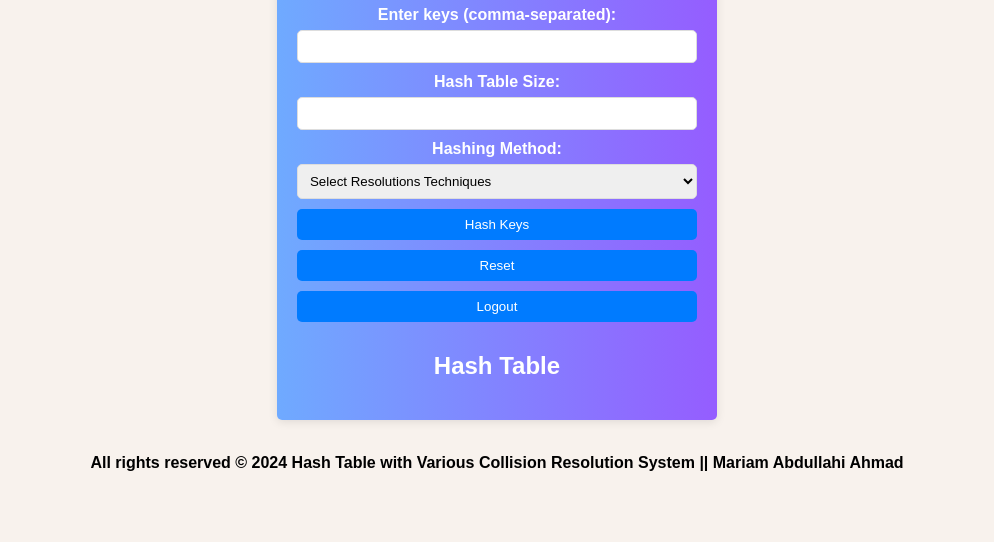
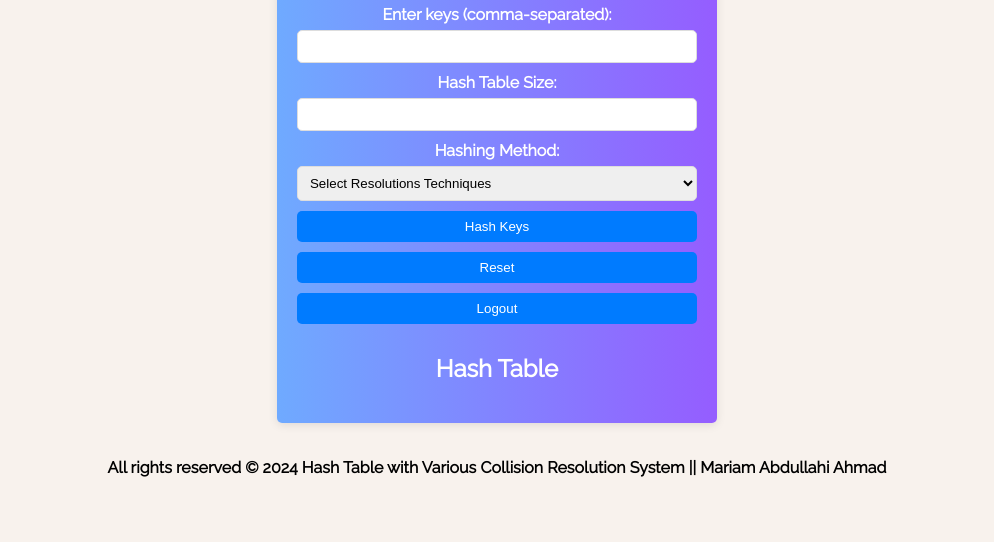
Before and after one commit to Boy2700/mariam-hashing-table, a plain HTML site: page app/home.html in a window 1280 px wide. Shown: the part 258-800 px from the top of the page, without its empty margins (143-1137 px from the left). Drawn offline with Linux system fonts and the light colour scheme.

Commit message:
Hash Table

```diff
--- a/app/home.html
+++ b/app/home.html
@@ -2,9 +2,13 @@
 <html lang="en">
 
 <head>
+
+    <meta name="viewport" content="width=device-width, initial-scale=1.0">
+
     <meta charset="UTF-8">
-    <meta name="viewport" content="width=device-width, initial-scale=1.0">
-    <title>Hashing Calculator</title>
+    <link rel='stylesheet' href='https://fonts.googleapis.com/css?family=Raleway'>
+    <link rel='stylesheet' href='https://fonts.googleapis.com/icon?family=Material+Icons'>
+    <title>Hashing Table Techniques</title>
     <link rel="stylesheet" href="styyles.css">
 </head>
 
```
Also changed, not shown: app/hash.html (+5 -1 lines), index.html (+2 -2 lines).
